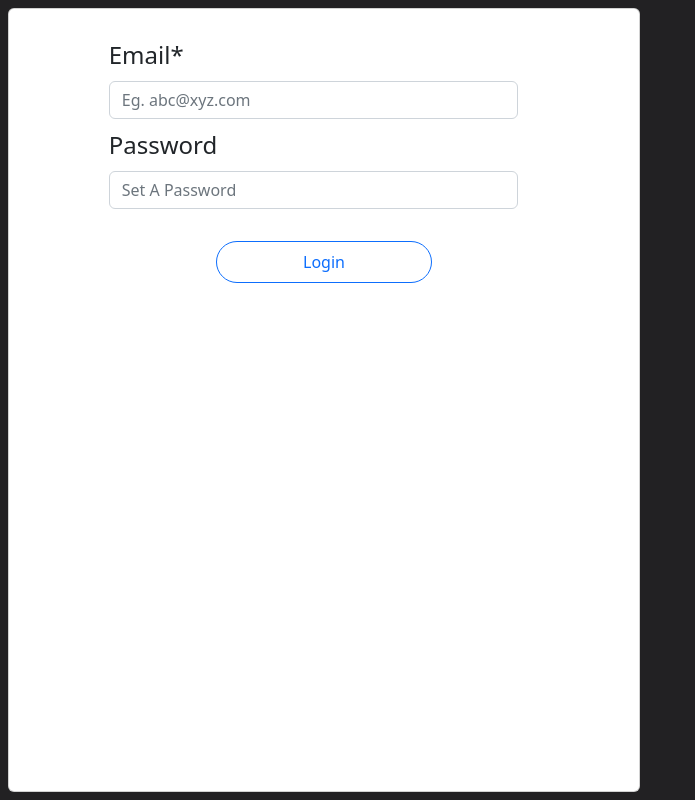
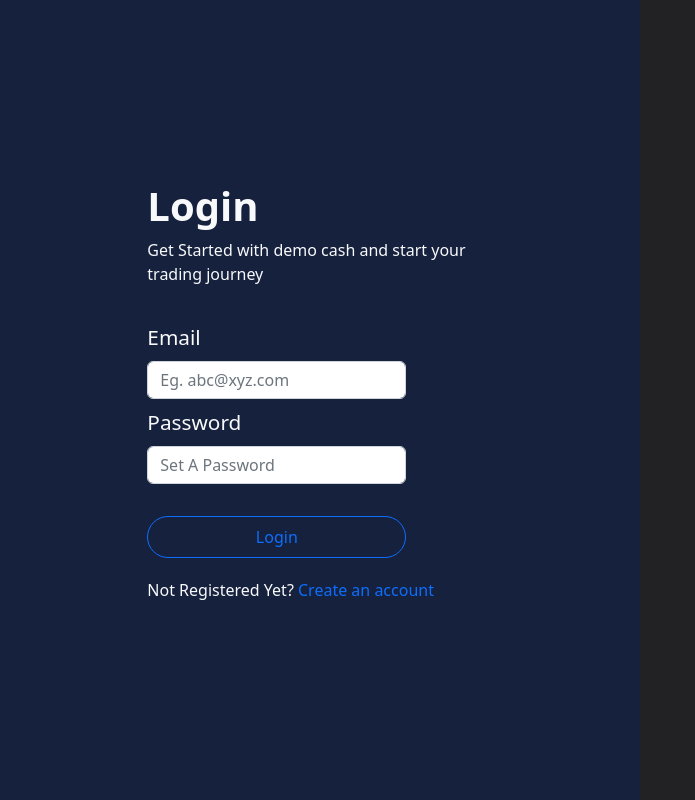
Before and after one commit to Nach-33/Devheat_Developer_Dodo, a React (Create React App) app: page /login in a window 1280 px wide. Shown: the whole page, without its empty margins (0-695 px from the left). Built offline with nearby package versions, Linux system fonts and the light colour scheme.

Commit message:
structued login page

```diff
--- a/src/components/login.jsx
+++ b/src/components/login.jsx
@@ -1,4 +1,5 @@
 import React, { useState } from "react";
+import { Link } from "react-router-dom";
 
 function Login() {
   const [email, setEmail] = useState("");
@@ -39,50 +40,56 @@ function Login() {
   return (
     <>
       <section
-        className="justify-content-start row m-0 p-2"
+        className="justify-content-start row m-0"
         style={{
           height: "100vh",
           width: "100%",
           background: "rgb(34, 33, 35)",
         }}
       >
-        <div className="card col-md-6 p-4">
-          <div className="row justify-content-center">
-            <div className="col-md-9 d-flex flex-column align-items-start">
-              <label className="form-label my-1" style={{ fontSize: "1.5rem" }}>
-                Email*
+        <div className="col-md-6 p-4 text-light d-flex align-items-center justify-content-center" style={{backgroundColor:"#16213E"}}>
+          <div className="col-md-7">
+            <div className="col d-flex flex-column align-items-start">
+              <div className="mb-3">
+                <h1 className="fw-bold">Login</h1>
+                <p>Get Started with demo cash and start your trading journey</p>
+              </div>
+              <label className="form-label my-1" style={{ fontSize: "1.3rem" }}>
+                Email
               </label>
               <input
                 type="email"
-                className="form-control my-1"
+                className="form-control my-1 w-75"
                 id="email"
                 placeholder="Eg. abc@xyz.com"
                 onChange={emailChange}
                 value={email}
-                style={{ width: "95%" }}
               />
-              <label className="form-label my-1" style={{ fontSize: "1.5rem" }}>
+              <label className="form-label my-1" style={{ fontSize: "1.3rem" }}>
                 Password
               </label>
               <input
                 type="password"
-                className="form-control my-1"
+                className="form-control my-1 w-75"
                 id="password"
                 placeholder="Set A Password"
                 onChange={passwordChange}
                 value={password}
-                style={{ width: "95%" }}
               />
-              <div className="row w-100 justify-content-center mt-4 mb-3 mx-0">
+              <div className="row w-100 justify-content-start mt-4 mb-3 mx-0">
                 <div
-                  className="btn btn-outline-primary col-md-6 my-1 p-2 rounded-pill"
+                  className="btn btn-outline-primary my-1 p-2 rounded-pill w-75"
                   onClick={loginClick}
                 >
                   Login
                 </div>
               </div>
+              <p>Not Registered Yet? <Link to="/register" className="text-primary">Create an account</Link></p>
             </div>
           </div>
+        </div>
+        <div className="col-md-6  p-4" >
+
         </div>
       </section>
     </>
```
